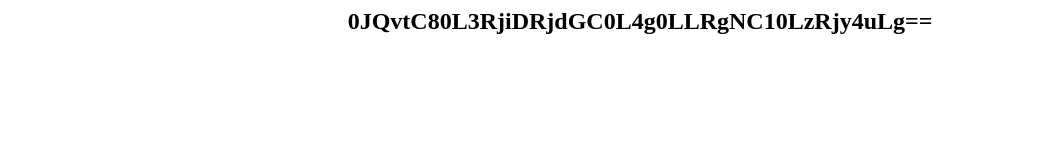
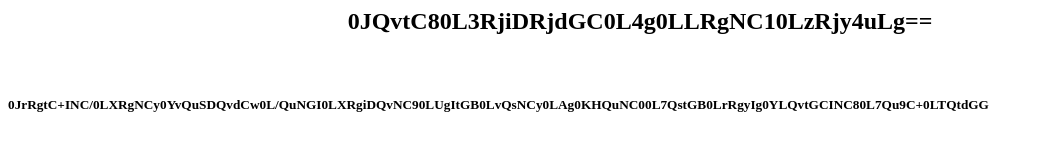
Before and after one commit to VmVnYXMyMDEx/gghgg, a plain HTML site: page index.html in a window 1280 px wide. Shown: the whole page, without its empty margins (0-1044 px from the left). Drawn offline with Linux system fonts and the light colour scheme.

Commit message:
Update index.html

```diff
--- a/index.html
+++ b/index.html
@@ -9,6 +9,8 @@
         </h2>
         <h6 class="white"> 0K8g0YHQuNC70YzQvdC+INGB0LrRg9GH0LDRjiDQv9C+INGN0YLQvtC80YMg0LLRgNC10LzQtdC90LguLi4g0K8g0YXQvtGH0YMg0LXQs9C+INCy0L7RgdGB0YLQsNC90L7QstC40YLRjA==
         </h6>
-        <!— скоро будет больше секретов наверное —>
+        <h5>
+            0JrRgtC+INC/0LXRgNCy0YvQuSDQvdCw0L/QuNGI0LXRgiDQvNC90LUgItGB0LvQsNCy0LAg0KHQuNC00L7QstGB0LrRgyIg0YLQvtGCINC80L7Qu9C+0LTQtdGG
+        </h5>
     </body>
 </html>
```
